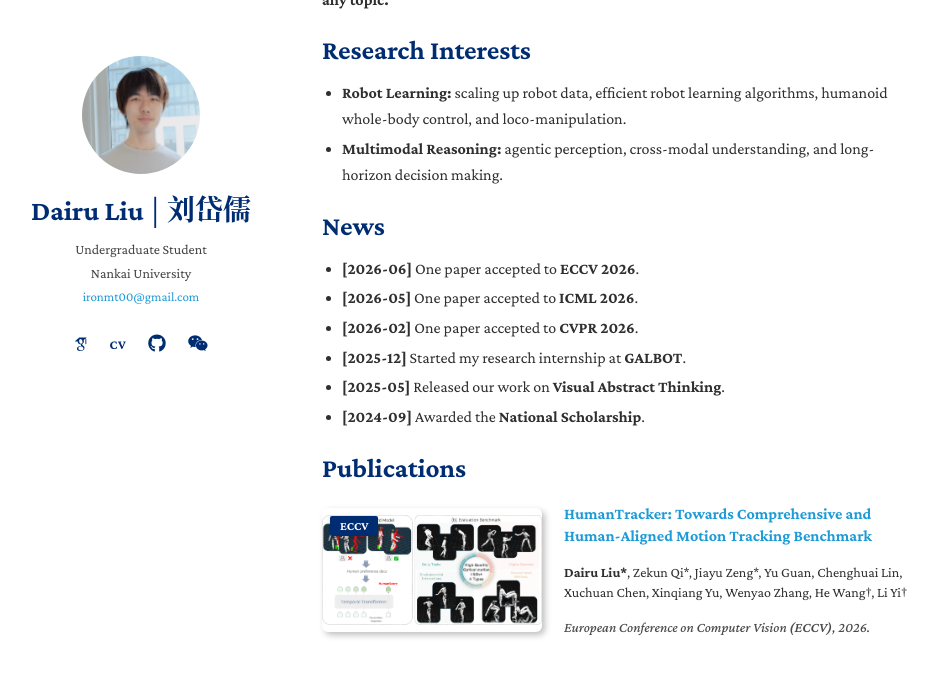
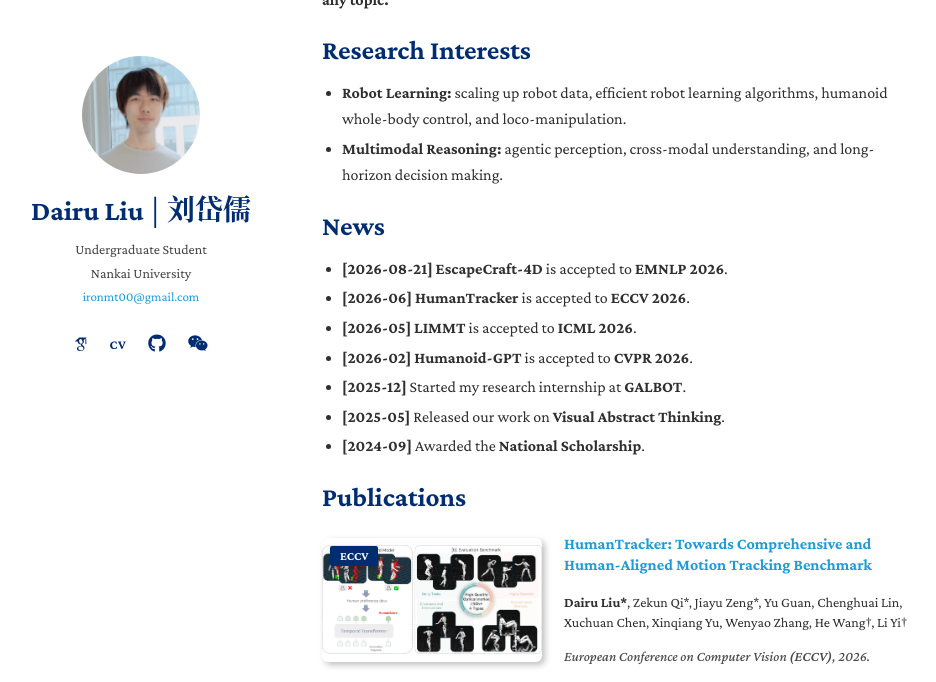
Before and after one commit to dairuliu/dairuliu.github.io, a Jekyll site: the page built from _pages/about.md, in a window 1280 px wide and 900 px high, scrolled down 458 px, cut to the strip 0-682 px from the top of the window. Shown: the whole strip, without its empty margins (172-1108 px from the left). Built offline with Jekyll 4.4.1, drawn with Linux system fonts in a browser that asks for light colours; some web fonts are replaced.

Commit message:
Update publication news

```diff
--- a/_pages/about.md
+++ b/_pages/about.md
@@ -26,9 +26,10 @@ My research focuses on building generalizable embodied agents that can perceive,
 
 ## News
 
-* **[2026-06]** One paper accepted to **ECCV 2026**.
-* **[2026-05]** One paper accepted to **ICML 2026**.
-* **[2026-02]** One paper accepted to **CVPR 2026**.
+* **[2026-08-21]** **EscapeCraft-4D** is accepted to **EMNLP 2026**.
+* **[2026-06]** **HumanTracker** is accepted to **ECCV 2026**.
+* **[2026-05]** **LIMMT** is accepted to **ICML 2026**.
+* **[2026-02]** **Humanoid-GPT** is accepted to **CVPR 2026**.
 * **[2025-12]** Started my research internship at **GALBOT**.
 * **[2025-05]** Released our work on **Visual Abstract Thinking**.
 * **[2024-09]** Awarded the **National Scholarship**.
```
